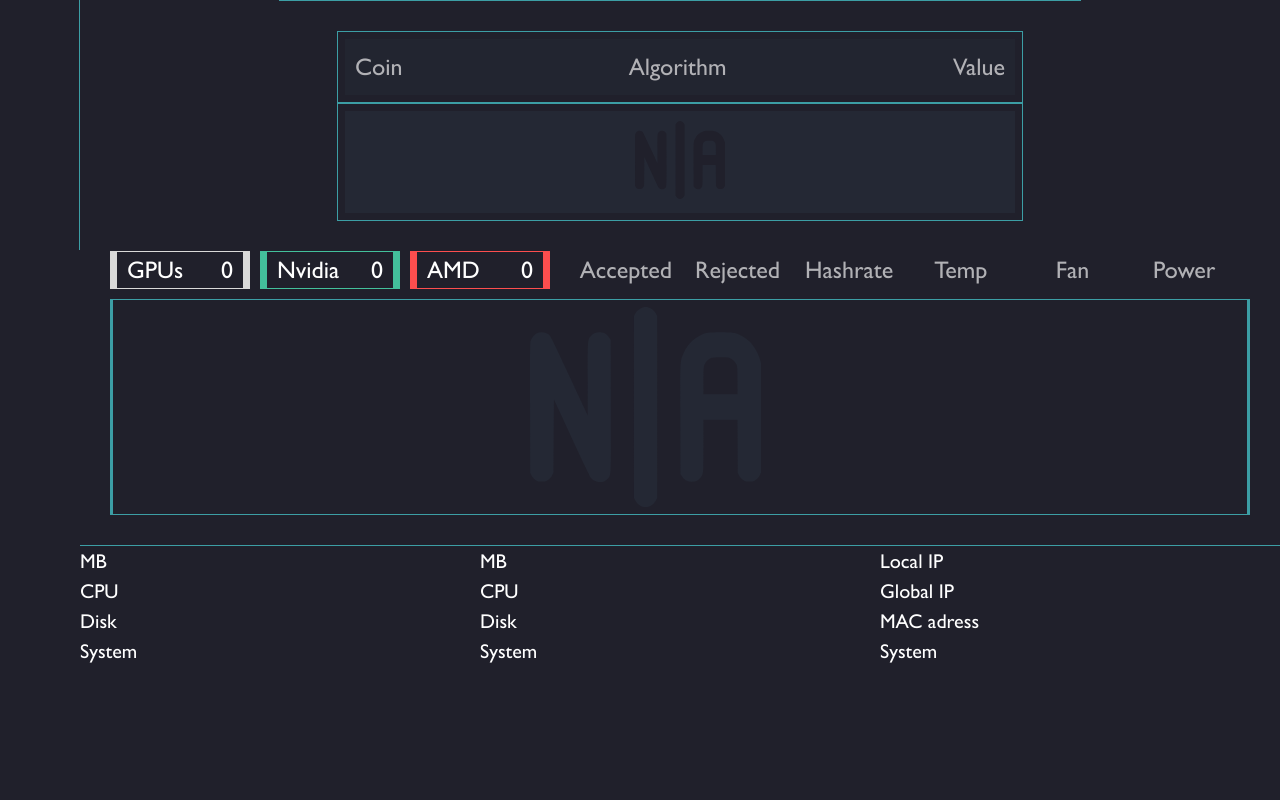
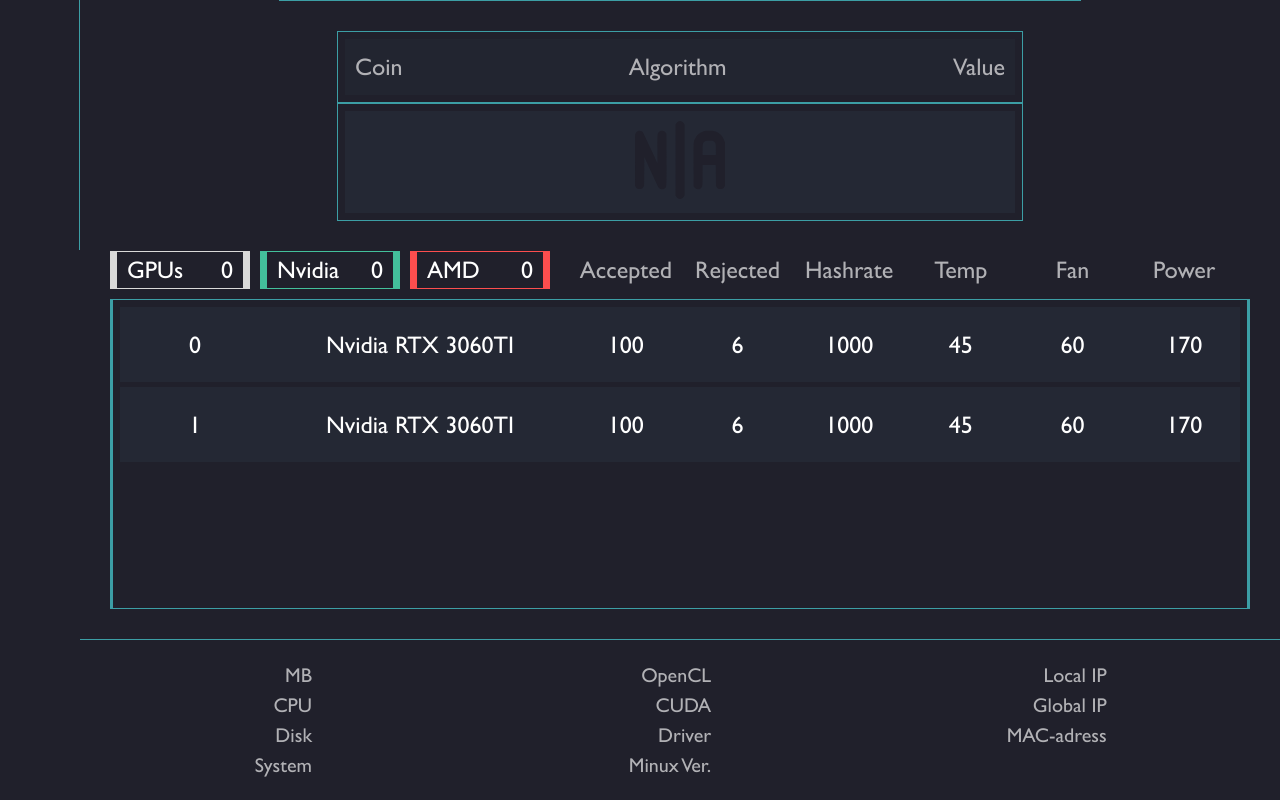
Before and after one commit to ivanChuvaev/minux-front-end-copy, a React (Create React App) app in the folder front-end/: page /monitoring in a window 1280 px wide. Shown: the part 550-1350 px from the top of the page. Before the commit the page ends 1216 px from the top, so only its background shows below. Built offline with nearby package versions, Linux system fonts and the light colour scheme; what runtypes would draw is missing.

Commit message:
footer layout

```diff
--- a/front-end/src/entities/gpu/GpuItem.tsx
+++ b/front-end/src/entities/gpu/GpuItem.tsx
@@ -60,7 +60,7 @@ export default function GpuItem({item, index}: Props) {
                     </div>
 
                     <div className='gpu-flex-data-1'>
-                        <p>Miner up time</p>
+                        <p className='opacity-[65%]'>Miner up time</p>
                         <p>{item.minerUpTime}</p>
                     </div>
                 </div>
--- a/front-end/src/entities/gpu/gpuitems.scss
+++ b/front-end/src/entities/gpu/gpuitems.scss
@@ -4,7 +4,7 @@
 
 .grid-row-value {
     display: grid;
-    height: 300px;
+    height: 75px;
     grid-template-columns: 150px 150px 150px repeat(6, minmax(62px, 1fr));
     justify-items: center;
     align-items: center;
--- a/front-end/src/pages/monitoring/Monitoring.tsx
+++ b/front-end/src/pages/monitoring/Monitoring.tsx
@@ -6,8 +6,13 @@ import { Cpu } from 'widgets/cpu'
 import { Coins } from 'widgets/coins'
 import { Gpu } from 'widgets/gpu'
 import { FooterSystemInfo } from 'widgets/footerSystemInfo'
+import { useDispatch } from 'react-redux'
+import { dynamicDataAction } from 'shared/store/storeData'
+import { testDynamicData } from 'shared/hook'
 
 export default function Monitoring() {
+  const dispatch = useDispatch();
+  dispatch(dynamicDataAction.updateDynamicData(testDynamicData))
     return (
       <div className='monitoring'>
         <div className='flex-conteiner-monitoring'>
--- a/front-end/src/pages/monitoring/monitoring.scss
+++ b/front-end/src/pages/monitoring/monitoring.scss
@@ -20,6 +20,7 @@
     }
 
     .flex-conteiner-monitoring-footer {
+
         padding-top: $padding-30;
     }
 }
--- /dev/null
+++ b/front-end/src/shared/hook/index.ts
@@ -0,0 +1,2 @@
+export { useFetchData } from './useFetchData'
+export { testDynamicData } from './useTestData'
--- /dev/null
+++ b/front-end/src/shared/hook/useFetchData.ts
@@ -0,0 +1,42 @@
+import { useState, useEffect } from 'react';
+
+interface FetchDataResult<T> {
+  data: T | null;
+  isLoading: boolean;
+  error: string | null;
+}
+
+export const useFetchData = <T>(url: string, initialData: T | null = null): FetchDataResult<T> => {
+  const [data, setData] = useState<T | null>(initialData);
+  const [isLoading, setIsLoading] = useState<boolean>(false);
+  const [error, setError] = useState<string | null>(null);
+
+  useEffect(() => {
+    const fetchData = async () => {
+      setIsLoading(true);
+
+      try {
+        const response = await fetch(url);
+
+        if (!response.ok) {
+          throw new Error(`Error fetching data: ${response.statusText}`);
+        }
+
+        const data: T = await response.json();
+        setData(data);
+      } catch (err: unknown) {
+        if (err instanceof Error) {
+          setError(err.message);
+        } else {
+          setError('Unknown error occurred.');
+        }
+      } finally {
+        setIsLoading(false);
+      }
+    };
+
+    fetchData();
+  }, [url]);
+
+  return { data, isLoading, error };
+};
--- a/front-end/src/shared/hook/useTestData.ts
+++ b/front-end/src/shared/hook/useTestData.ts
@@ -0,0 +1,110 @@
+import { DynamicData } from 'shared/store';
+
+export const testDynamicData: DynamicData = {
+    cpu: {
+        temperatureCelcius: 80,
+        clockSpeed: 1000,
+        fanSpeedPercentage: 100,
+        hashrateMg: 1.4,
+        powerUsage: 1.5,
+        algorithm: 'Random X',
+        cryptocurrency: 'XMR',
+        miner: 'lolminer',
+        minerUpTime: '2:33:22',
+        shares: {
+            accepted: 12,
+            rejected: 15
+        },
+        cores: [
+            {
+                temperature: 45,
+                usrPercentage: 0.04,
+                nicePercentage: 0.00,
+                sysPercentage: 0.11,
+                iowaitPercentage: 0.06,
+                irgPercentage: 0.02,
+                softPercentage: 0.02,
+                stealPercentage: 0.00,
+                guestPercentage: 0.00,
+                gnicePercentage: 0.00,
+                idlePercentage: 99.75
+            }],
+    },
+    gpu: [{
+            uuid: 'fsdkfj324',
+                temperatureCelcius: 45,
+                fullName: 'Nvidia RTX 3080TI',
+                fanSpeedPercentage: 60,
+                hashrateMg: 1200,
+                powerUsage: 170,
+                algorithm: 'Random X',
+                cryptocurrency: 'XMR',
+                miner: 'lolminer',
+                minerUpTime: '2:30:00',
+                shares: {
+                    accepted: 100,
+                    rejected: 6
+                },
+                memoryMb: {
+                    reserved: 235,
+                    used: 7,
+                    free: 12045
+                },
+                clocksMhz: {
+                    graphics: 210,
+                    sm: 210,
+                    memory: 405,
+                    video: 555,
+                },
+                voltageMv: {
+                    graphics: 681.250
+                }
+        },
+        {
+            uuid: 'fsdk23324',
+            temperatureCelcius: 45,
+            fullName: 'Nvidia RTX 3060TI',
+            fanSpeedPercentage: 60,
+            hashrateMg: 1000,
+            powerUsage: 170,
+            algorithm: 'Random X',
+            cryptocurrency: 'XMR',
+            miner: 'lolminer',
+            minerUpTime: '1:20:00',
+            shares: {
+                accepted: 100,
+                rejected: 6
+            },
+            memoryMb: {
+                reserved: 235,
+                used: 7,
+                free: 12045
+            },
+            clocksMhz: {
+                graphics: 210,
+                sm: 210,
+                memory: 405,
+                video: 555,
+            },
+            voltageMv: {
+                graphics: 681.250
+            }
+    }],
+    ram: [
+            {
+                uuid: 'fsdkj',
+                totalB: 256,
+                availableB: 256,
+                freeB: 256,
+                usedB: 256
+            },
+
+        ],
+    hd: [{
+        uuid: 'rwerkj432',
+        temperatureCelcius: 25,
+        capacityB: 256,
+        availableB: 256,
+        freeB: 256
+    }]
+}
--- a/front-end/src/shared/store/cpu/dynamic/cpuDynamic.ts
+++ b/front-end/src/shared/store/cpu/dynamic/cpuDynamic.ts
@@ -29,7 +29,9 @@ export const CpuDynamic = rt.Record({
     hashrateMg: rt.Union(rt.Number, rt.Null),
     powerUsage: rt.Union(rt.Number, rt.Null),
     algorithm: rt.Union(rt.String, rt.Null),
+    miner: rt.Union(rt.String, rt.Null),
     cryptocurrency: rt.Union(rt.String, rt.Null),
+    minerUpTime: rt.Union(rt.String, rt.Null),
     shares: Shares,
     cores: rt.Array(Cores)
 })
--- a/front-end/src/widgets/cpu/Cpu.tsx
+++ b/front-end/src/widgets/cpu/Cpu.tsx
@@ -4,7 +4,7 @@ import { useSelector } from 'react-redux';
 import { RootState } from 'app/store';
 import { valueOrNA } from 'shared/utils';
 
-const getFullName = (cpuManufacturer:any, cpuModelName: any) => {
+const getFullName = (cpuManufacturer: any, cpuModelName: any) => {
   if ((typeof(cpuManufacturer) === "string") && (typeof(cpuModelName) === "string")) {
 
     const cpuFullName: string = cpuManufacturer + cpuModelName;
--- a/front-end/src/widgets/footerSystemInfo/FooterSystemInfo.tsx
+++ b/front-end/src/widgets/footerSystemInfo/FooterSystemInfo.tsx
@@ -4,28 +4,44 @@ export default function FooterSystemInfo() {
   return (
     <div className='footer-system-info'>
         <div className='footer-grid'>
-            <div className='flex'>
-                <div className='flex flex-col'>
+            <div className='flex justify-center gap-5'>
+                <div className='flex flex-col text-right opacity-[65%]'>
                     <p>MB</p>
                     <p>CPU</p>
                     <p>Disk</p>
                     <p>System</p>
                 </div>
-            </div>
-            <div className='flex'>
-                <div className='flex flex-col h-fit justify-between'>
-                    <p>MB</p>
-                    <p>CPU</p>
-                    <p>Disk</p>
-                    <p>System</p>
+                <div className='flex flex-col text-left'>
+                    <p>{}</p>
+                    <p>{}</p>
+                    <p>{}</p>
+                    <p>{}</p>
                 </div>
             </div>
-            <div className='flex'>
-                <div className='flex flex-col'>
+            <div className='flex justify-center gap-5'>
+                <div className='flex flex-col text-right opacity-[65%]'>
+                    <p>OpenCL</p>
+                    <p>CUDA </p>
+                    <p>Driver</p>
+                    <p>Minux Ver.</p>
+                </div>
+                <div className='flex flex-col text-left'>
+                    <p>{}</p>
+                    <p>{}</p>
+                    <p>{}</p>
+                    <p>{}</p>
+                </div>
+            </div>
+            <div className='flex justify-center gap-5'>
+                <div className='flex flex-col text-right opacity-[65%]'>
                     <p>Local IP</p>
                     <p>Global IP</p>
-                    <p>MAC adress</p>
-                    <p>System</p>
+                    <p>MAC-adress</p>
+                </div>
+                <div className='flex flex-col text-left'>
+                    <p>{}</p>
+                    <p>{}</p>
+                    <p>{}</p>
                 </div>
             </div>
         </div>
--- a/front-end/src/widgets/footerSystemInfo/footerSystemInfo.scss
+++ b/front-end/src/widgets/footerSystemInfo/footerSystemInfo.scss
@@ -2,6 +2,8 @@
 
 .footer-system-info {
     border-top: solid $line-size-smaller $line-color;
+
+    padding: $padding-20;
 
     font-size: $text-size20;
 
--- a/front-end/src/widgets/gpu/gpu.scss
+++ b/front-end/src/widgets/gpu/gpu.scss
@@ -25,14 +25,19 @@
 
     .gpus-scroll-conteiner {
         user-select: none;
+        overflow: auto;
         display: grid;
         padding: 7px;
         border: solid $line-size-smaller $line-color;
         border-left: $line-size-3 solid $line-color;
         border-right: $line-size-3 solid $line-color;
-        max-height: 500px;
-        grid-template-rows: repeat(auto-fit, auto);
+        height: 310px;
+        grid-template-rows: repeat(auto-fit, 70px);
 
         gap: 10px;
+
+        &::-webkit-scrollbar {
+            display: none;
+        }
     }
 }
```
